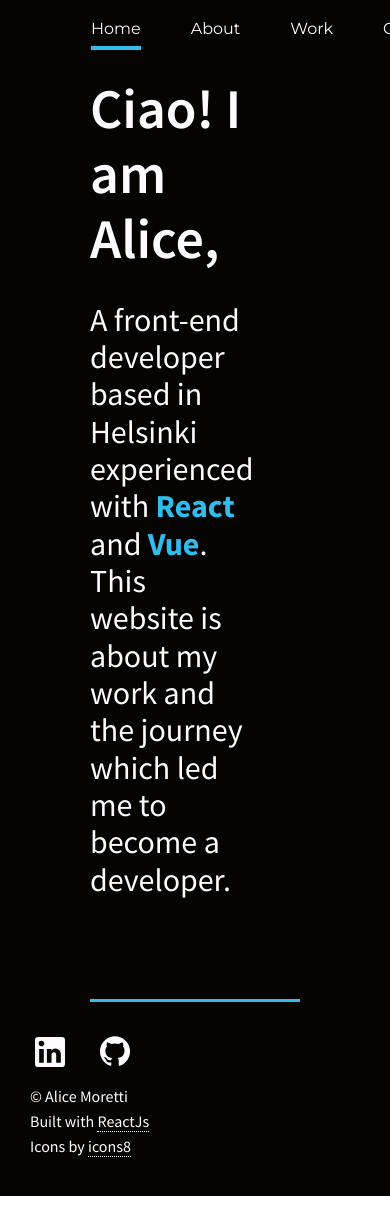
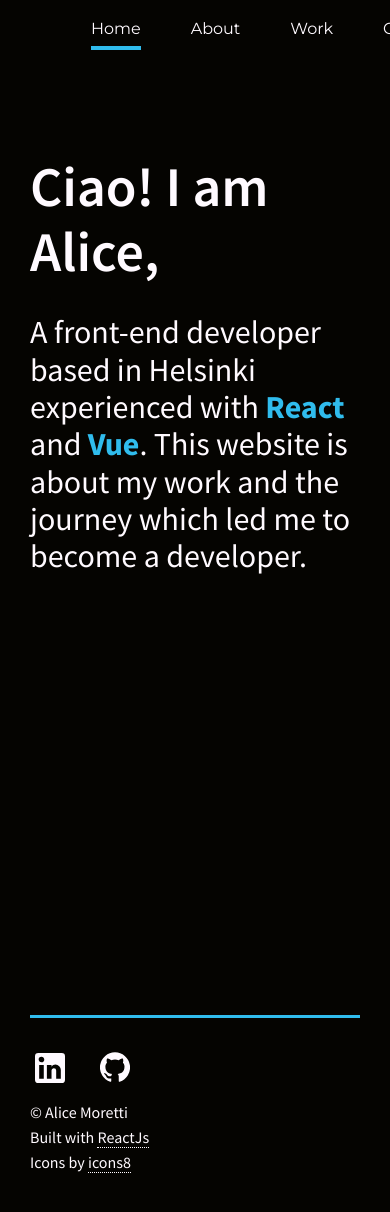
Before and after one commit to Alicino88/portfolio-website, a React (Create React App) app: page / in a window 390 px wide. Shown: the top 1212 px of the page. Built offline with nearby package versions, Linux system fonts and the light colour scheme.

Commit message:
Finalized responsive Home component

```diff
--- a/src/Home.js
+++ b/src/Home.js
@@ -1,9 +1,8 @@
 import { Typography } from "@material-ui/core";
 import { makeStyles } from "@material-ui/core/styles";
 import Divider from "@material-ui/core/Divider";
-import Radium from "radium";
 
-const useStyles = makeStyles({
+const useStyles = makeStyles((theme) => ({
   homeContainer: {
     backgroundColor: "#050401",
     color: "#FFFAFF",
@@ -23,6 +22,10 @@ const useStyles = makeStyles({
   textContainer: {
     width: "65vw",
     padding: "10% 0 10% 90px",
+    [theme.breakpoints.down("sm")]: {
+      padding: "25% 0 10% 30px",
+      width: "90vw",
+    },
   },
 
   titleStyle: {
@@ -40,27 +43,21 @@ const useStyles = makeStyles({
     marginLeft: "90px",
     marginRight: "90px",
     marginTop: "80px",
+    [theme.breakpoints.down("sm")]: {
+      marginLeft: "30px",
+      marginRight: "30px",
+      marginTop: "400px",
+    },
   },
-});
+}));
 
 const Home = () => {
   const classes = useStyles();
 
-  const styles = {
-    textContainerStyle: {
-      "@media (max-width: 600px)": {
-        padding: "5% 0 5% 90px",
-      },
-    },
-  };
-
   return (
     <section style={{ backgroundColor: "#050401" }}>
       <div className={classes.homeContainer}>
-        <div
-          style={styles.textContainerStyle}
-          className={classes.textContainer}
-        >
+        <div className={classes.textContainer}>
           <Typography
             variant="h1"
             component="h1"
@@ -88,4 +85,4 @@ const Home = () => {
   );
 };
 
-export default Radium(Home);
+export default Home;
```
